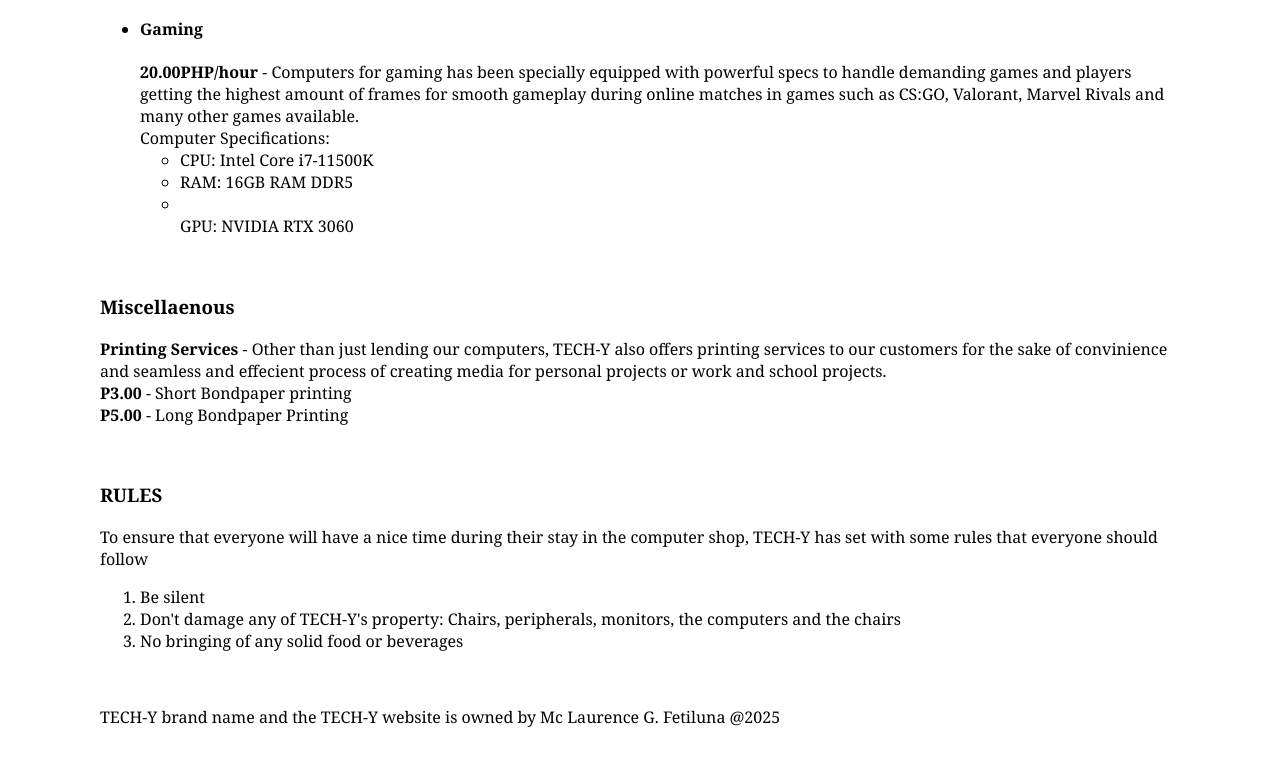
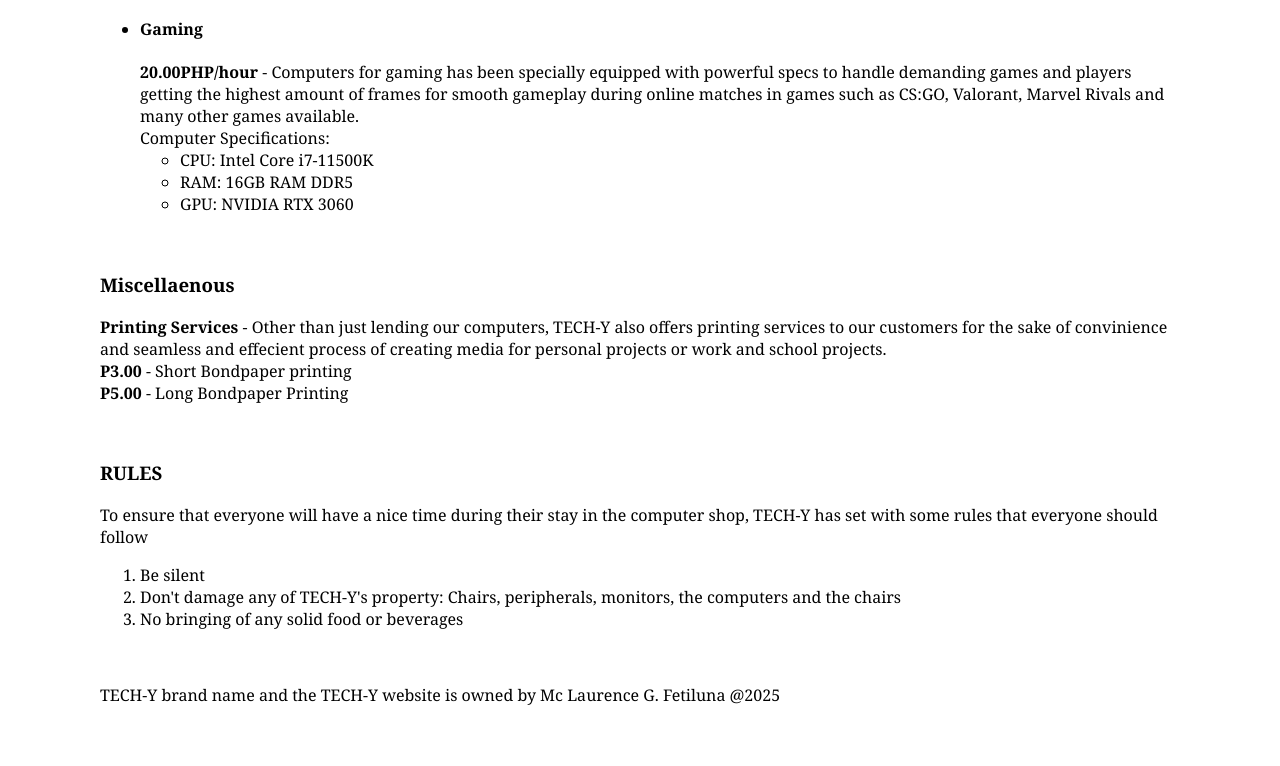
Before and after one commit to Learner-0814/TECH-Y, a plain HTML site: page index.html in a window 1280 px wide. Shown: the part 760-1526 px from the top of the page. Drawn offline with Linux system fonts and the light colour scheme.

Commit message:
Update index.html

```diff
--- a/index.html
+++ b/index.html
@@ -31,7 +31,7 @@
     <ul>
       <li>CPU: Intel Core i7-11500K
       <li>RAM: 16GB RAM DDR5
-      <li></li>GPU: NVIDIA RTX 3060</li>
+      <li>GPU: NVIDIA RTX 3060</li>
       </ul>
   </li>
  </ul></p>
```
